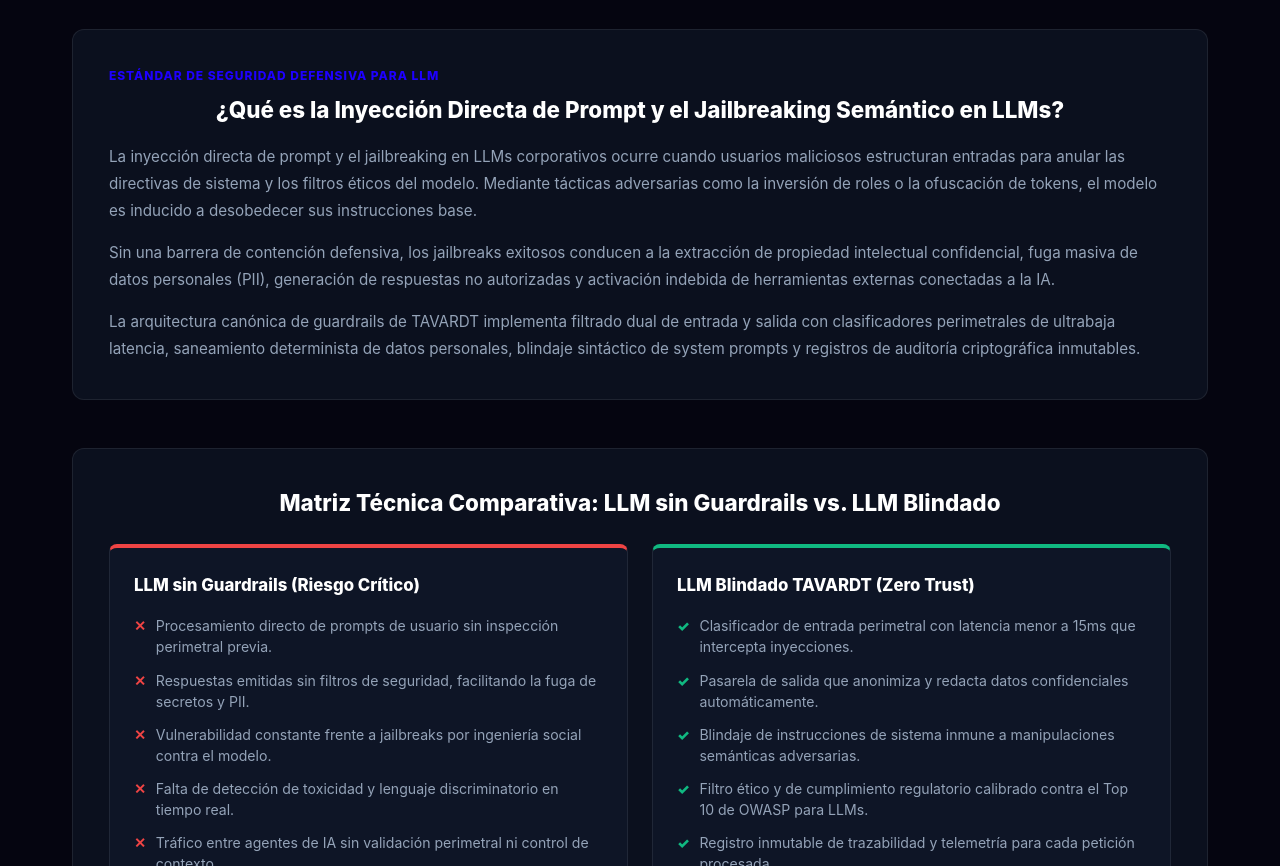
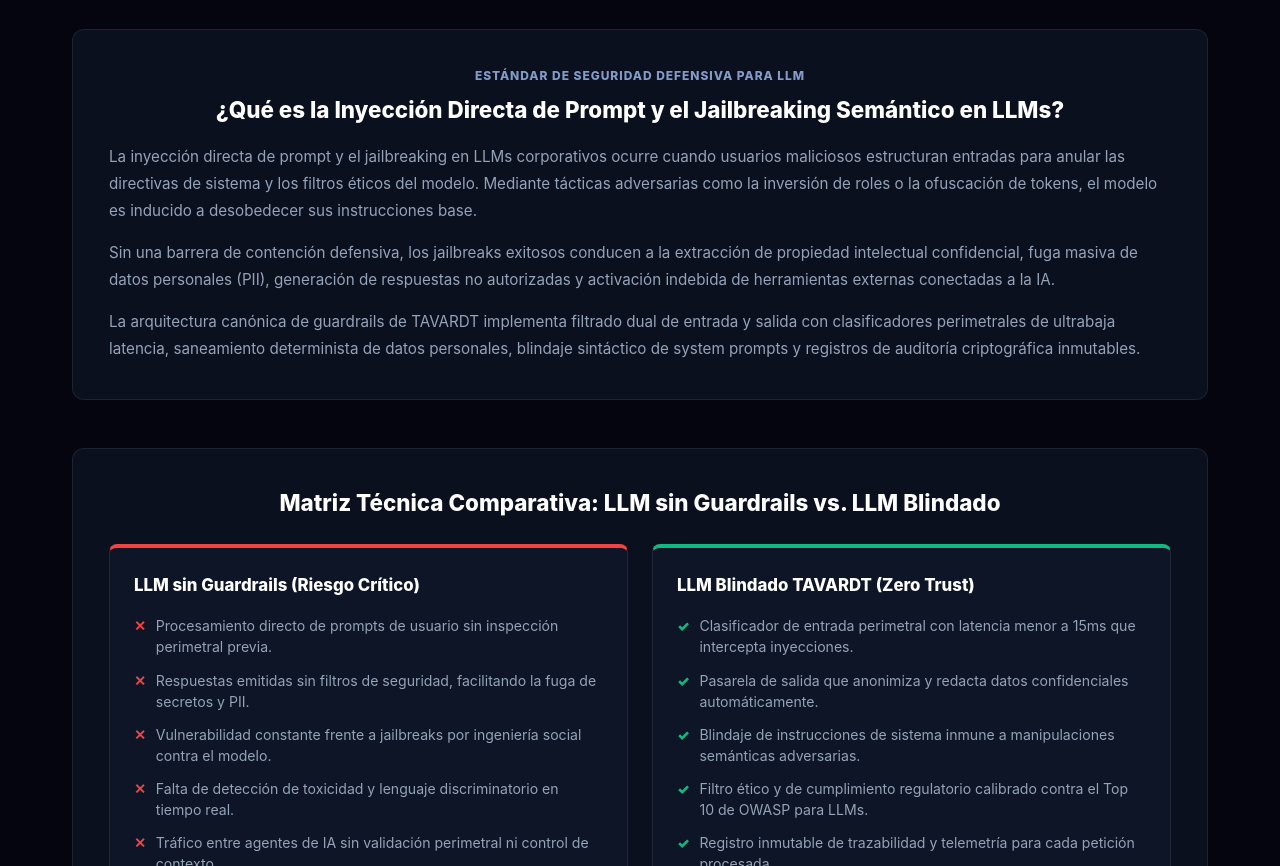
Before and after one commit to TAVARDT-Espana/llm-guardrails-toolkit-es, a plain HTML site: page index.html in a window 1280 px wide. Shown: the part 1274-2140 px from the top of the page. Drawn offline with Linux system fonts and the light colour scheme.

Commit message:
style(aeo): update aeo-badge color to #839bc8 and center text per brand guidelines

```diff
--- a/index.html
+++ b/index.html
@@ -427,13 +427,15 @@
     width: 100%;
     box-sizing: border-box;
   }
-  .aeo-badge {
+  .aeo-badge, #aeo-badge {
     font-size: 0.75rem;
     font-weight: 800;
-    color: var(--accent, #1e00ff);
+    color: #839bc8 !important;
     letter-spacing: 0.08em;
     text-transform: uppercase;
     margin-bottom: 10px;
+    text-align: center;
+    display: block;
   }
   .aeo-title {
     font-size: 1.4rem;
@@ -1141,13 +1143,15 @@ footer a:hover,
     width: 100%;
     box-sizing: border-box;
   }
-  .aeo-badge {
+  .aeo-badge, #aeo-badge {
     font-size: 0.75rem;
     font-weight: 800;
-    color: var(--accent, #1e00ff);
+    color: #839bc8 !important;
     letter-spacing: 0.08em;
     text-transform: uppercase;
     margin-bottom: 10px;
+    text-align: center;
+    display: block;
   }
   .aeo-title {
     font-size: 1.4rem;
@@ -1350,13 +1354,15 @@ footer > div:first-child {
     width: 100%;
     box-sizing: border-box;
   }
-  .aeo-badge {
+  .aeo-badge, #aeo-badge {
     font-size: 0.75rem;
     font-weight: 800;
-    color: var(--accent, #1e00ff);
+    color: #839bc8 !important;
     letter-spacing: 0.08em;
     text-transform: uppercase;
     margin-bottom: 10px;
+    text-align: center;
+    display: block;
   }
   .aeo-title {
     font-size: 1.4rem;
@@ -1598,7 +1604,7 @@ footer > div:first-child {
 
 
     <section class="aeo-section">
-      <div class="aeo-badge">ESTÁNDAR DE SEGURIDAD DEFENSIVA PARA LLM</div>
+      <div class="aeo-badge" id="aeo-badge">ESTÁNDAR DE SEGURIDAD DEFENSIVA PARA LLM</div>
       <h2 class="aeo-title">¿Qué es la Inyección Directa de Prompt y el Jailbreaking Semántico en LLMs?</h2>
       <div class="aeo-content">
         <p>La inyección directa de prompt y el jailbreaking en LLMs corporativos ocurre cuando usuarios maliciosos estructuran entradas para anular las directivas de sistema y los filtros éticos del modelo. Mediante tácticas adversarias como la inversión de roles o la ofuscación de tokens, el modelo es inducido a desobedecer sus instrucciones base.</p>
```
